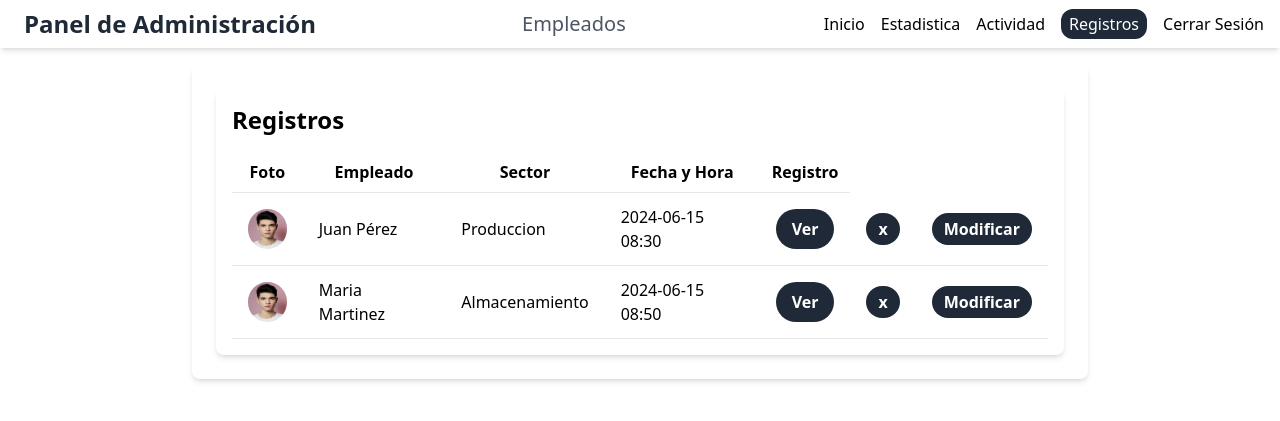
After one commit to rocioms23/Tp-InicialPPI, a Python web app: template web/templates/admin/registros.html in a window 1280 px wide. The commit adds this page. Shown: the top 421 px of the page. Run offline with Jinja, Linux system fonts and the light colour scheme; the template is opened without the code that fills it, so the values that code supplies are empty; some libraries are stand-ins or nearby versions.

Commit message:
Añadir Paginas de añadir registros

```diff
--- a/web/admin.py
+++ b/web/admin.py
@@ -13,3 +13,7 @@ def estadisticas():
 @admin.route('/actividad')
 def actividad_empleados():
     return render_template('/admin/actividad-admin.html')
+
+@admin.route('/registros')
+def registros():
+    return render_template('/admin/registros.html')
--- a/web/empleado.py
+++ b/web/empleado.py
@@ -5,3 +5,7 @@ empleado = Blueprint('empleado', __name__)
 @empleado.route('/')
 def empleado_inicio():
     return render_template('/empleado/inicio-empleado.html')
+
+@empleado.route('/registro')
+def empleado_registro():
+    return render_template('/empleado/anadir_registro.html')
--- a/web/rutas.py
+++ b/web/rutas.py
@@ -30,11 +30,13 @@ def registrar_rutas(app):
 
         # Ahora 'frame' es la imagen de OpenCV que puedes procesar
             ruta_imagen_recibida = "web/data/db_rostros/imagen_recibida.jpg"
+
             cv2.imwrite(ruta_imagen_recibida, frame)
             if os.path.exists(ruta_imagen_recibida):
                 print("Archivo de imagen recibido existe.")
             # Asegúrate de que la ruta a la imagen del empleado también sea correcta
                 ruta_rostro_empleado = "web/data/db_rostros/rostro_empleado.png"
+
                 if os.path.exists(ruta_rostro_empleado):
                     resultado=DeepFace.verify(ruta_imagen_recibida, ruta_rostro_empleado)
                     verificado = resultado['verified']
@@ -50,6 +52,7 @@ def registrar_rutas(app):
                         id_Imagen="4442"
                         movimiento="Salida"
                         estado="Aceptado"
+
                         os.makedirs("web/data/tablas", exist_ok=True)
                         with open(rutaTablaFichada, 'a', newline='', encoding='utf-8') as f:
                             writer = csv.writer(f)
--- a/web/static/scripts/inicioCamara.js
+++ b/web/static/scripts/inicioCamara.js
@@ -3,7 +3,9 @@ document.addEventListener('DOMContentLoaded', function () {
     let video = document.getElementById("camaraVideo"); // video is the id of video tag
     navigator.mediaDevices.getUserMedia({ video: true, audio: false })
         .then(function (stream) {
+
             video.srcObject = stream;
+            video.setPointerCapture(0);
             video.play();
         })
         .catch(function (err) {
--- /dev/null
+++ b/web/templates/admin/registros.html
@@ -0,0 +1,105 @@
+<!DOCTYPE html>
+<html lang="es">
+
+<head>
+    <meta charset="UTF-8">
+    <link rel="stylesheet" href="../../static/style/default.css">
+    <link rel="stylesheet" href="../../static/style/inicioAdmin.css">
+    <script src="https://cdn.tailwindcss.com"></script>
+    <title>Registros - Panel de Administración</title>
+</head>
+
+<body class="flex-col items-center justify-between">
+    <header class="barraSuperior w-full shadow-md">
+        <div class=" w-full px-4 py-2 flex items-center justify-between">
+            <h1 class="text-2xl font-bold text-gray-800 mx-2">Panel de Administración</h1>
+            <h1 class="text-xl text-gray-600 mx-2">Empleados</h1>
+            <nav>
+                <ul class="flex space-x-4">
+                    <li><a href="/admin/" class=" justify-center  hover:text-gray-800">Inicio</a>
+                    </li>
+                    <li><a href="/admin/estadisticas" class="justify-center hover:text-gray-800">Estadistica</a>
+                    </li>
+                    <li><a href="/admin/actividad" class="justify-center hover:text-gray-800">Actividad</a>
+                    </li>
+                    <li><a href="/admin/registros"
+                            class="justify-center text-white  hover:text-gray-100 bg-gray-800 rounded-xl px-2 py-1 transition-colors duration-300 active">Registros</a>
+                    </li>
+                    <li><a href="/" class="justify-center  hover:text-gray-800">Cerrar Sesión</a></li>
+                </ul>
+            </nav>
+        </div>
+
+    </header>
+
+    <div class="tablaRegistro mx-auto max-w-4xl p-6 bg-white rounded-lg shadow-md my-4">
+
+        <div class="bg-white p-4 rounded-lg shadow-md">
+            <h2 class="text-2xl font-bold mb-4">Registros</h2>
+            <table class="min-w-full bg-white">
+                <thead>
+                    <tr>
+                        <th class="py-2 px-2 border-b">Foto</th>
+                        <th class="py-2 px-2 border-b">Empleado</th>
+                        <th class="py-2 px-2 border-b">Sector</th>
+                        <th class="py-2 px-2 border-b">Fecha y Hora</th>
+                        <th class="py-2 px-2 border-b">Registro</th>
+                    </tr>
+                </thead>
+                <tbody>
+                    <tr>
+                        <td class="py-2 px-4 border-b">
+                            <img class="w-10 h-10 rounded-full"
+                                src="../../static/assets/imagen/imagen_prototipo_admin.jpg" alt="Foto de perfil">
+                        <td class="py-2 px-4 border-b">Juan Pérez</td>
+                        <td class="py-2 px-4 border-b">Produccion</td>
+                        <td class="py-2 px-4 border-b">2024-06-15 08:30</td>
+                        <td class="py-2 px-4 border-b">
+                            <button
+                                class="token-btn text-white text-base font-bold flex items-center justify-center mx-auto rounded-full bg-gray-800 my-2 px-4 py-2">
+                                Ver</button>
+                        </td>
+                        <td class="py-2 px-4 border-b">
+                            <button
+                                class="token-btn text-white text font-bold flex items-center justify-center mx-auto rounded-full bg-gray-800 my-2 px-3 py-1">
+                                x</button>
+                        </td>
+                                                <td class="py-2 px-4 border-b">
+                            <button
+                                class="token-btn text-white text font-bold flex items-center justify-center mx-auto rounded-full bg-gray-800 my-2 px-3 py-1">
+                                Modificar</button>
+                        </td>
+                    </tr>
+                    <tr>
+                        <td class="py-2 px-4 border-b">
+                            <img class="w-10 h-10 rounded-full"
+                                src="../../static/assets/imagen/imagen_prototipo_admin.jpg" alt="Foto de perfil">
+                        <td class="py-2 px-4 border-b">Maria Martinez</td>
+                        <td class="py-2 px-4 border-b">Almacenamiento</td>
+                        <td class="py-2 px-4 border-b">2024-06-15 08:50</td>
+                        <td class="py-2 px-4 border-b">
+                            <button
+                                class="token-btn text-white text-base font-bold flex items-center justify-center mx-auto rounded-full bg-gray-800 my-2 px-4 py-2">
+                                Ver</button>
+                        </td>
+                        <td class="py-2 px-4 border-b">
+                            <button
+                                class="token-btn text-white text font-bold flex items-center justify-center mx-auto rounded-full bg-gray-800 my-2 px-3 py-1">
+                                x</button>
+                        </td>
+                                                <td class="py-2 px-4 border-b">
+                            <button
+                                class="token-btn text-white text font-bold flex items-center justify-center mx-auto rounded-full bg-gray-800 my-2 px-3 py-1">
+                                Modificar</button>
+                        </td>
+                    </tr>
+                </tbody>
+            </table>
+        </div>
+
+    </div>
+
+</body>
+<script src="../../static/scripts/gestionEmpleados.js"></script>
+
+</html>
--- a/web/templates/empleado/inicio-empleado.html
+++ b/web/templates/empleado/inicio-empleado.html
@@ -16,7 +16,7 @@
             <h1 class="text-xl text-gray-600 mx-2">Empleados</h1>
             <nav>
                 <ul class="flex space-x-4">
-                    <li><a href="../admin/inicio-admin.html"
+                    <li><a href="../empleado/"
                             class=" justify-center hover:text-gray-100 text-white bg-gray-800 rounded-xl px-2 py-1 transition-colors duration-300 active">Inicio</a>
                     </li>
                     <li><a href="/" class="justify-center  hover:text-gray-800">Cerrar Sesión</a></li>
```
Also changed, not shown: web/data/tablas/fichada.csv (+8 -0 lines), web/templates/admin/actividad-admin.html (+8 -7 lines), web/templates/admin/estadistica-admin.html (+4 -3 lines), web/templates/admin/inicio-admin.html (+4 -4 lines), web/templates/empleado/anadir_registro.html (added, +92 -0 lines), web/data/db_rostros/imagen_recibida.jpg, web/data/db_rostros/imagen_recibida_test.jpg (added), web/static/assets/graficos/desperdicio.png, web/static/assets/graficos/produccion.png.
